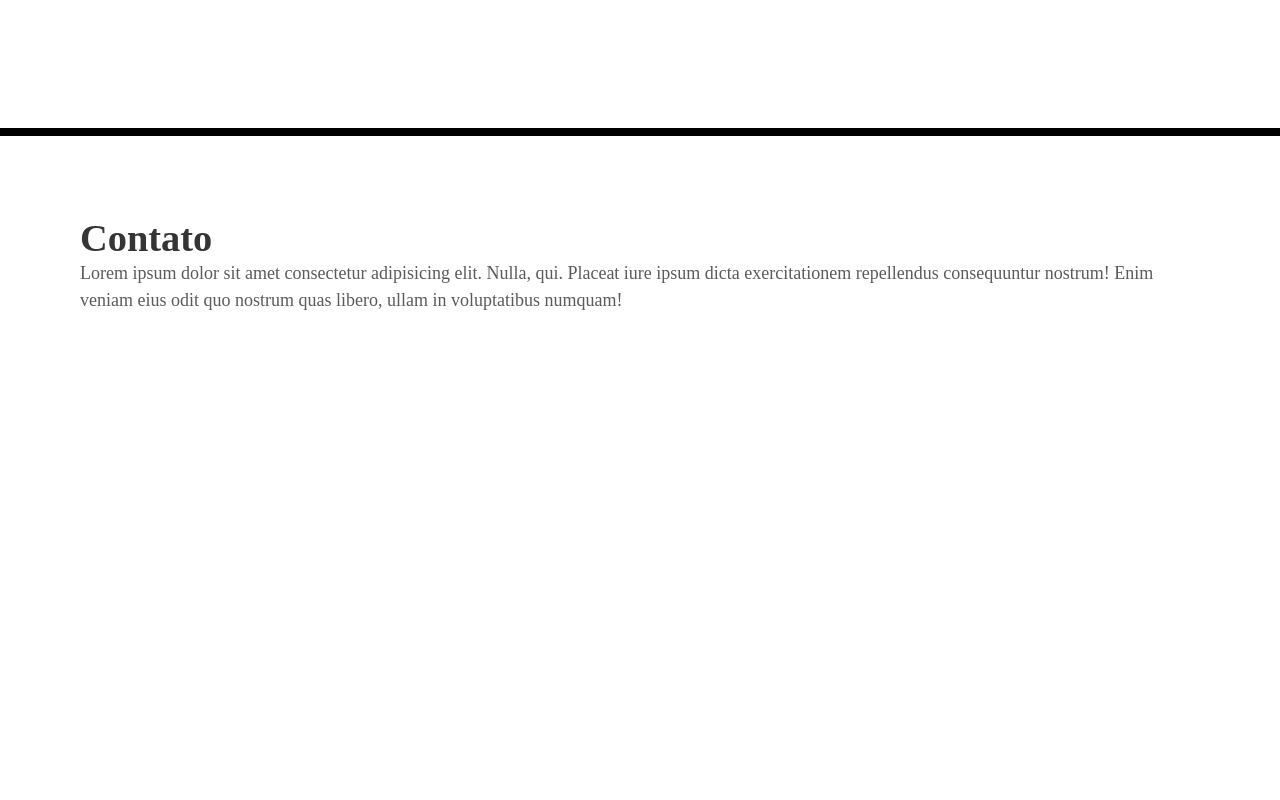
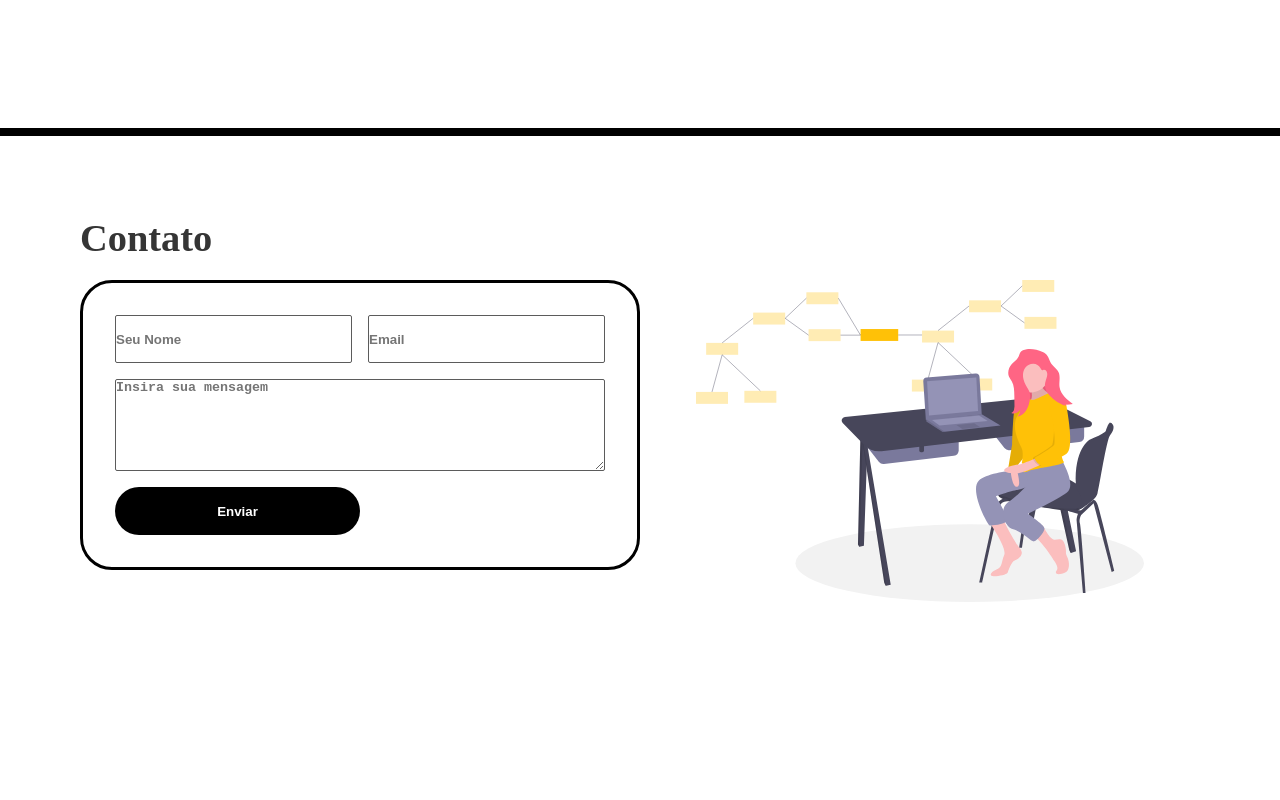
Before and after one commit to LeonardoS1lva/portfolio, a plain HTML site: page index.html in a window 1280 px wide. Shown: the part 2160-2960 px from the top of the page. Drawn offline with Linux system fonts and the light colour scheme.

Commit message:
Update Contatos

```diff
--- a/index.html
+++ b/index.html
@@ -110,10 +110,26 @@
         </section>
         <div class="separador"></div>
         <section class="contato" id="contato">
-            <h2>Contato</h2>
-            <p>Lorem ipsum dolor sit amet consectetur adipisicing elit. Nulla, qui. Placeat iure ipsum dicta
-                exercitationem repellendus consequuntur nostrum! Enim veniam eius odit quo nostrum quas libero, ullam in
-                voluptatibus numquam!</p>
+            <h2 class="titulo-contato">Contato</h2>
+            <div class="container-contato">
+                <div class="contato-email">
+                    <form action="https://formsubmit.co/5a1e73e2aa113899994a470e4c61f4bb" method="POST">
+                        <input type="hidden" name="_next" value="http://127.0.0.1:5500/email-enviado.html">
+                        <div class="formulario-email">
+                            <div class="dados-form">
+                                <input type="text" name="Nome" class="form-control" placeholder="Seu Nome" id="name" required aria-required="true">
+                                <input type="email" name="Email" class="form-control" placeholder="Email" id="email" required aria-required="true">
+                            </div>
+                            <textarea name="Mensagem" class="form-control" id="mensagem"
+                            placeholder="Insira sua mensagem" rows="6" required aria-required="true"></textarea>
+                            <input type="submit" class="form-control submit-btn" value="Enviar">
+                        </div>
+                    </form>
+                </div>
+                <div class="imagem-email">
+                    <img src="./src/images/undraw_software_engineer_lvl5.svg" alt="imagem teste">
+                </div>
+            </div>
         </section>
     </main>
     <div class="separador"></div>
--- a/src/css/style.css
+++ b/src/css/style.css
@@ -242,7 +242,80 @@ p {
 .contato {
     padding: 5rem;
     height: 92vh;
+    display: flex;
+    flex-direction: column;
+    gap: 20px;
 }
+
+.titulo-contato {
+    align-items: center;
+}
+
+.container-contato {
+    display: flex;
+}
+
+.imagem-email {
+    width: 50%;
+    display: flex;
+    justify-content: center;
+    align-items: center;
+}
+
+.imagem-email img {
+    width: 80%;
+}
+
+.contato-email {
+    width: 50%;
+}
+
+.formulario-email {
+    display: flex;
+    flex-direction: column;
+    gap: 1rem;
+    padding: 2rem;
+    border: 3px solid #000;
+    border-radius: 2rem;
+}
+
+.formulario-email .dados-form {
+    display: flex;
+    justify-content: space-between;
+    gap: 1rem;
+}
+
+.formulario-email .form-control {
+    background: transparent;
+    border-radius: 2px;
+    font-weight: bold;
+    border: 1px solid #5b5b5b;
+    width: 100%;
+  }
+
+  .formulario-email .form-control:not(textarea) {
+    height: 48px;
+  }
+
+  .formulario-email .form-control:hover, .formulario-email .form-control:focus {
+    border-color: #000;
+    border-width: 2px;
+  }
+
+  .formulario-email .submit-btn {
+    background: #000;
+    border-radius: 2rem;
+    color: #ffffff;
+    font-weight: bold;
+    border: 0;
+    cursor: pointer;
+    transition: all 0.4s ease;
+    width: 50%;
+  }
+
+  .formulario-email .submit-btn:hover {
+      background-color: #353535;
+  }
 
 /*** ***/
 .separador {
```
Also changed, not shown: email-enviado.html (added, +14 -0 lines).
